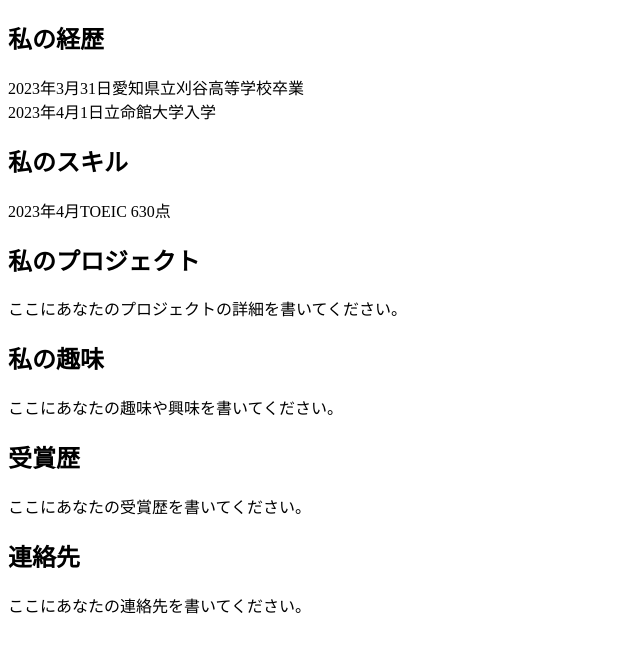
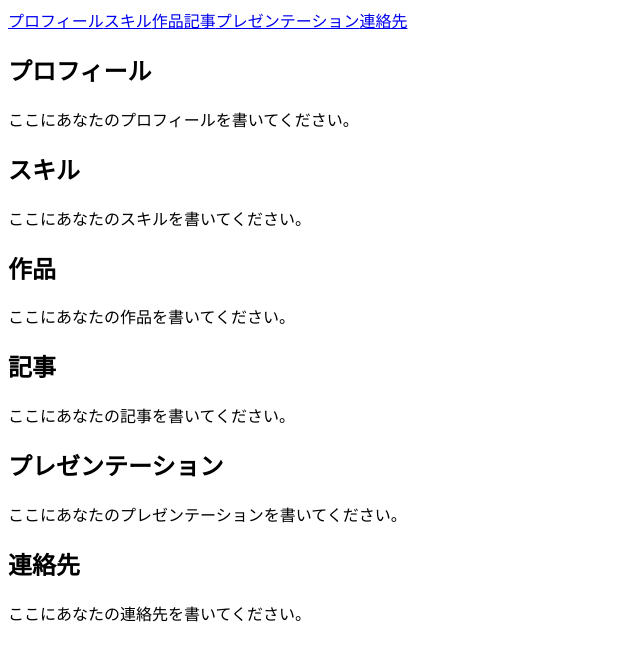
Before and after one commit to frinfo702/super-saurus.github.io, a Next.js app: page / in a window 1280 px wide. Shown: the top 660 px of the page, without its empty margins (0-640 px from the left). Built offline with nearby package versions, Linux system fonts and the light colour scheme.

Commit message:
見た目を少しだけ変更した

```diff
--- a/src/app/globals.css
+++ b/src/app/globals.css
@@ -13,6 +13,12 @@
   background: rgb(var(--background-start-rgb));
 }
 
+nav {
+  display: flex;
+  justify-content: space-between;
+  padding: 1rem 0;
+}
+
 h1 {
   font-size: 2.5rem;
   font-weight: 700;
--- a/src/app/page.tsx
+++ b/src/app/page.tsx
@@ -3,50 +3,56 @@
 export default function Home() {
   return (
     <main className="flex min-h-screen flex-col items-center justify-between p-24">
-      <div className="z-10 max-w-5xl w-full items-center justify-between font-mono text-sm lg:flex">
-        <section className="mb-16">
-          <h1 className="text-4xl font-bold mb-4">私の経歴</h1>
+      <nav className="w-full flex justify-between items-center mb-16">
+        <a href="#profile">プロフィール</a>
+        <a href="#skills">スキル</a>
+        <a href="#works">作品</a>
+        <a href="#articles">記事</a>
+        <a href="#presentations">プレゼンテーション</a>
+        <a href="#contact">連絡先</a>
+      </nav>
+
+      <section id="profile" className="mb-16">
+        <h1 className="text-4xl font-bold mb-4">プロフィール</h1>
         <p className="text-lg mb-4">
-            2023年3月31日愛知県立刈谷高等学校卒業<br/>
-            2023年4月1日立命館大学入学
+          ここにあなたのプロフィールを書いてください。
         </p>
       </section>
 
-        <section className="mb-16">
-          <h1 className="text-4xl font-bold mb-4">私のスキル</h1>
+      <section id="skills" className="mb-16">
+        <h1 className="text-4xl font-bold mb-4">スキル</h1>
         <p className="text-lg mb-4">
-            2023年4月TOEIC 630点
+          ここにあなたのスキルを書いてください。
         </p>
       </section>
 
-        <section className="mb-16">
-          <h1 className="text-4xl font-bold mb-4">私のプロジェクト</h1>
+      <section id="works" className="mb-16">
+        <h1 className="text-4xl font-bold mb-4">作品</h1>
         <p className="text-lg mb-4">
-            ここにあなたのプロジェクトの詳細を書いてください。
+          ここにあなたの作品を書いてください。
         </p>
       </section>
 
-        <section className="mb-16">
-          <h1 className="text-4xl font-bold mb-4">私の趣味</h1>
+      <section id="articles" className="mb-16">
+        <h1 className="text-4xl font-bold mb-4">記事</h1>
         <p className="text-lg mb-4">
-            ここにあなたの趣味や興味を書いてください。
+          ここにあなたの記事を書いてください。
         </p>
       </section>
 
-        <section className="mb-16">
-          <h1 className="text-4xl font-bold mb-4">受賞歴</h1>
+      <section id="presentations" className="mb-16">
+        <h1 className="text-4xl font-bold mb-4">プレゼンテーション</h1>
         <p className="text-lg mb-4">
-            ここにあなたの受賞歴を書いてください。
+          ここにあなたのプレゼンテーションを書いてください。
         </p>
       </section>
 
-        <section className="mb-16">
+      <section id="contact" className="mb-16">
         <h1 className="text-4xl font-bold mb-4">連絡先</h1>
         <p className="text-lg mb-4">
           ここにあなたの連絡先を書いてください。
         </p>
       </section>
-      </div>
     </main>
   )
 }
```
Lines whose indentation alone changed are shown as unchanged.
